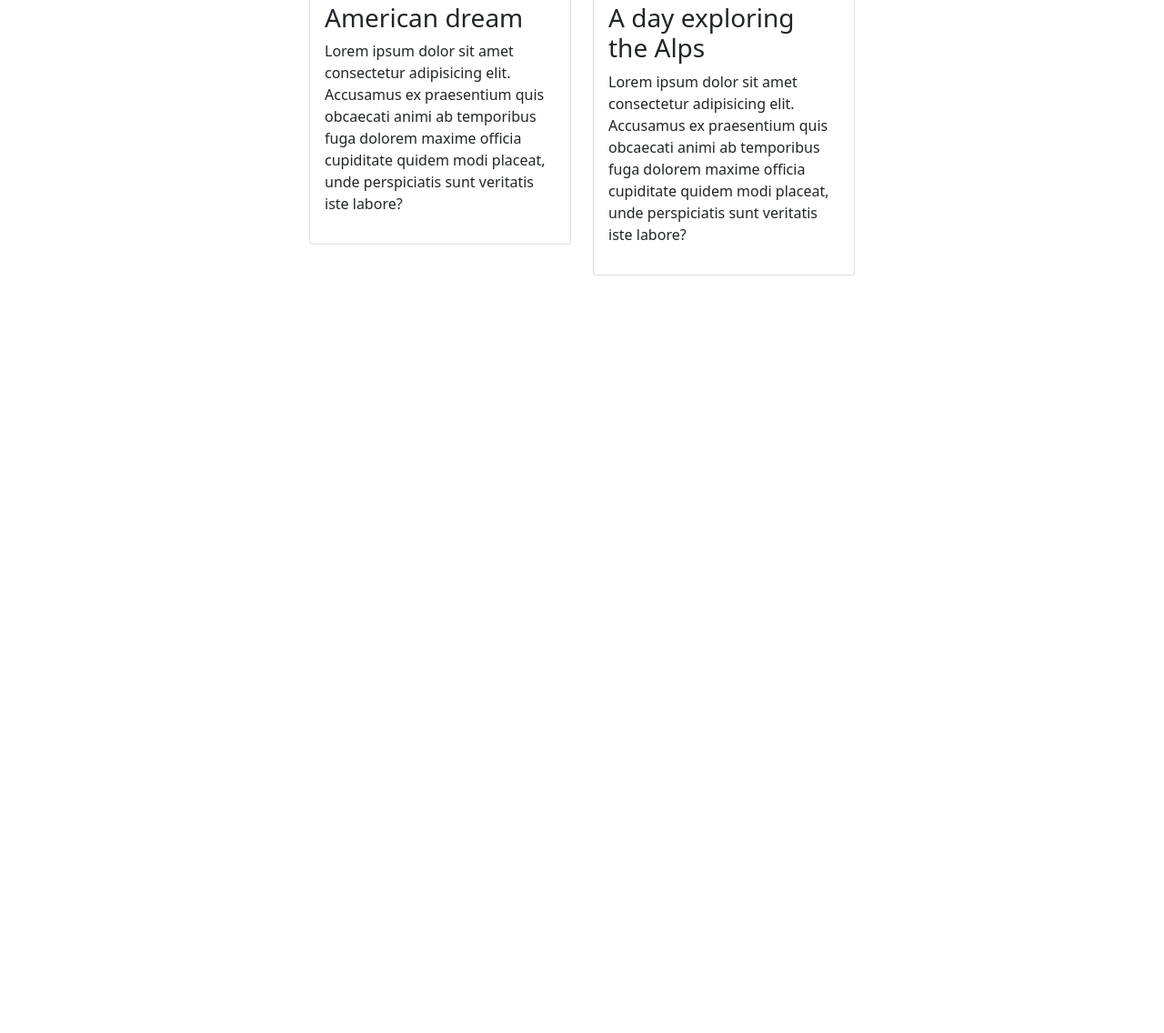
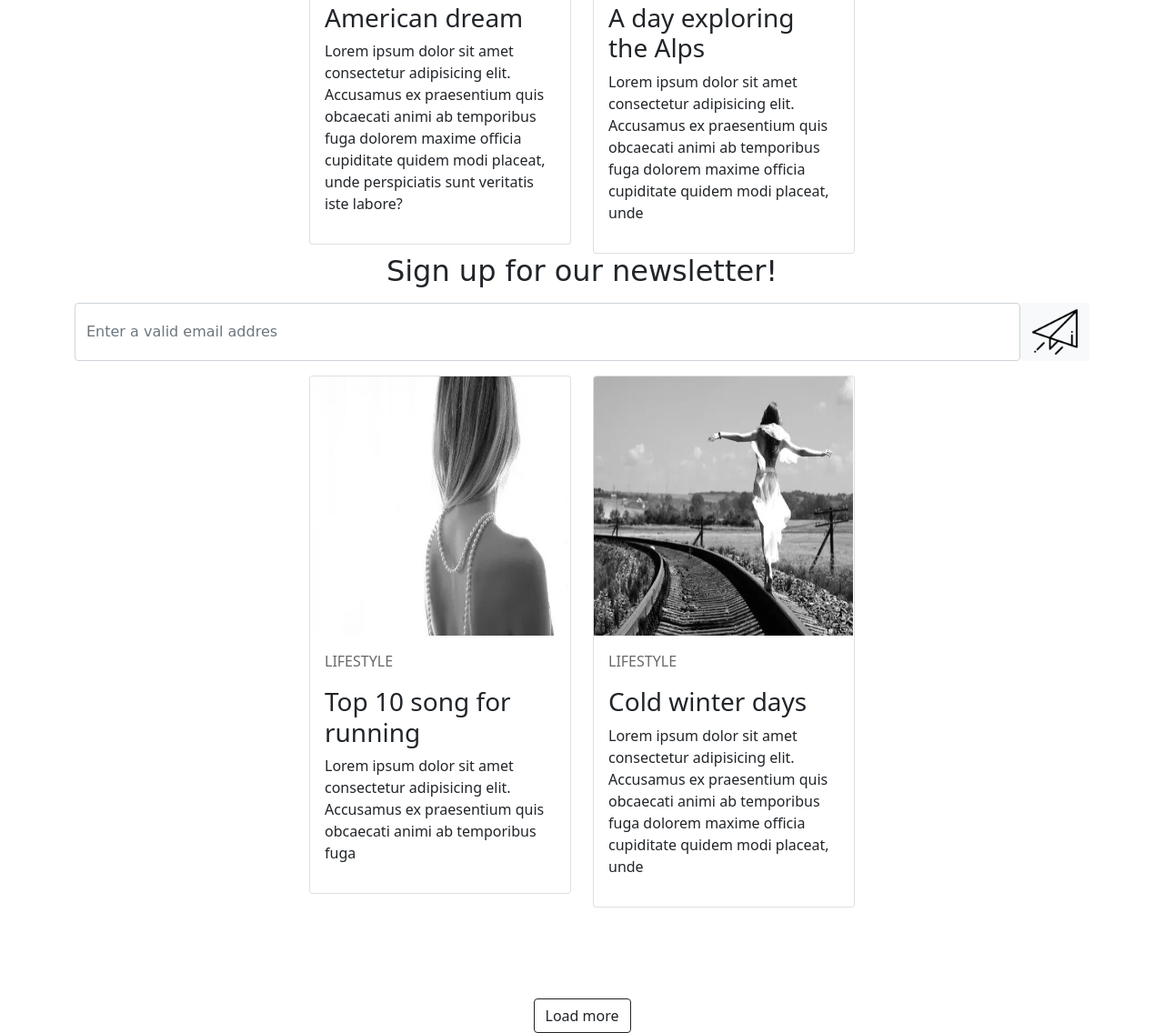
Before and after one commit to NastyaSinitovych/mytask1, a plain HTML site: page index.html in a window 1280 px wide. Shown: the part 1872-3008 px from the top of the page at 91% size. Before the commit the page ends 2175 px from the top, so only its background shows below. Drawn offline with nearby package versions, Linux system fonts and the light colour scheme.

Commit message:
add cards

```diff
--- a/css/style.css
+++ b/css/style.css
@@ -13,3 +13,18 @@ justify-content: center;
     width: 285px;
     height: 285px;
 }
+.form1{
+    display: flex;
+}
+.icon{
+    width: 50px;
+}
+.my_container2{
+    font-family:cursive;
+    text-align: center;
+}
+.my_container3{
+
+    text-align: center;
+    margin-top: 100px;
+}
--- a/index.html
+++ b/index.html
@@ -96,7 +96,7 @@
         <div class="card-body">
           <p class="color1">PHOTODIARY</p>
           <h3>A day exploring the Alps</h3>
-          <p>Lorem ipsum dolor sit amet consectetur adipisicing elit. Accusamus ex praesentium quis obcaecati animi ab temporibus fuga dolorem maxime officia cupiditate quidem modi placeat, unde perspiciatis sunt veritatis iste labore?</p>
+          <p>Lorem ipsum dolor sit amet consectetur adipisicing elit. Accusamus ex praesentium quis obcaecati animi ab temporibus fuga dolorem maxime officia cupiditate quidem modi placeat, unde </p>
         </div>
       </div>
     </div>
@@ -105,8 +105,48 @@
 </div>
 
 
+<div class="container my_container2">
+<div class="mb-3">
+  <label for="formGroupExampleInput" class="form-label"><h2>Sign up for our newsletter!</h2></label>
+  <div class="form1">
+  <input type="text" class="form-control" id="formGroupExampleInput" placeholder="Enter a valid email addres">
+  <button type="button" class="btn btn-light"><img class="icon" src="./images/719674.png" alt=""></button>
+</div>
+</div>
+</div>
 
 
+
+<div class="container my_container">
+  <div class="row">
+    <div class="col">
+      <div class="card" style="width: 18rem;">
+        <img  src="./images/imgpreview (6).webp" class="card-img-top photo2" alt="...">
+        <div class="card-body">
+          <p class="color1">LIFESTYLE</p>
+          <h3>Top 10 song for running</h3>
+          <p>Lorem ipsum dolor sit amet consectetur adipisicing elit. Accusamus ex praesentium quis obcaecati animi ab temporibus fuga </p>
+        </div>
+      </div>
+    </div>
+    <div class="col">
+      <div class="card" style="width: 18rem;">
+        <img src="./images/imgpreview.webp" class="card-img-top photo2" alt="...">
+        <div class="card-body">
+          <p class="color1">LIFESTYLE</p>
+          <h3>Cold winter days</h3>
+          <p>Lorem ipsum dolor sit amet consectetur adipisicing elit. Accusamus ex praesentium quis obcaecati animi ab temporibus fuga dolorem maxime officia cupiditate quidem modi placeat, unde </p>
+        </div>
+      </div>
+    </div>
+    </div>
+  </div>
+</div>
+
+
+<div class="container my_container3">
+  <button type="button" class="btn btn-outline-dark">Load more</button>
+</div>
     <script src="https://cdn.jsdelivr.net/npm/bootstrap@5.1.3/dist/js/bootstrap.bundle.min.js" integrity="sha384-ka7Sk0Gln4gmtz2MlQnikT1wXgYsOg+OMhuP+IlRH9sENBO0LRn5q+8nbTov4+1p" crossorigin="anonymous"></script>
 </body>
 </html>
```
Also changed, not shown: images/719674.png (added).
